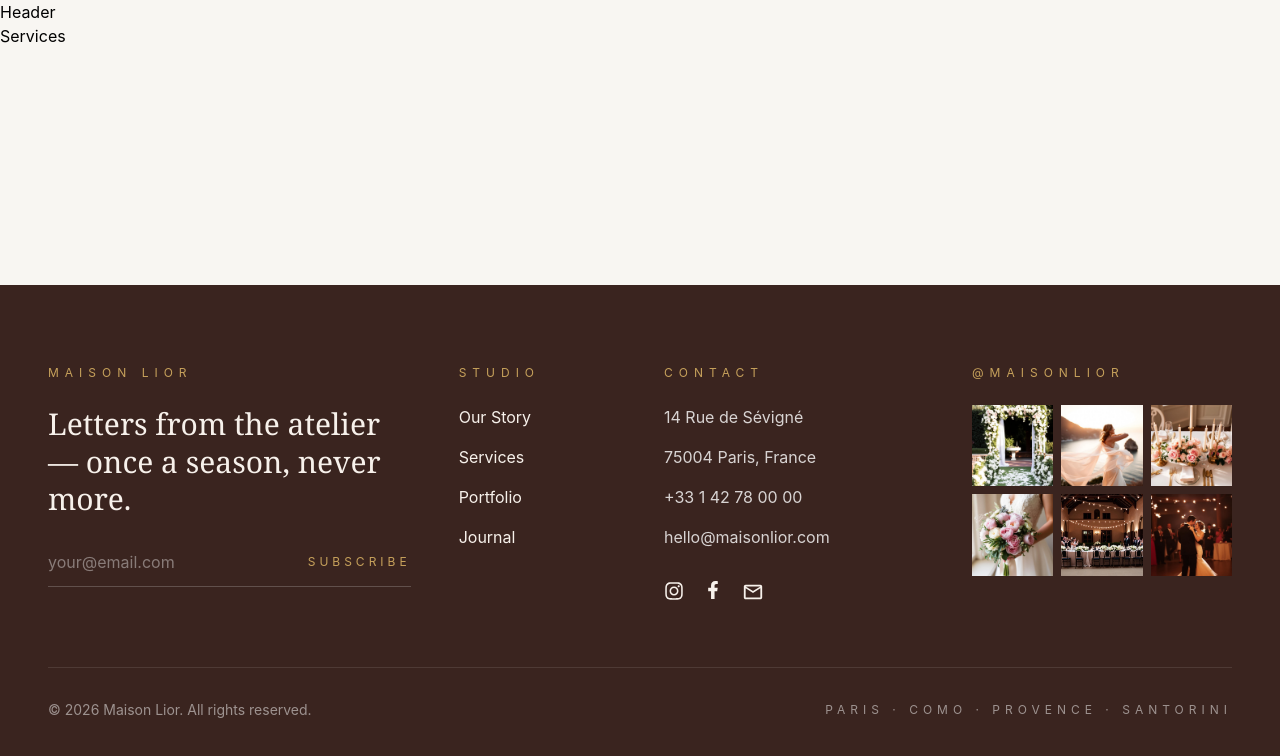
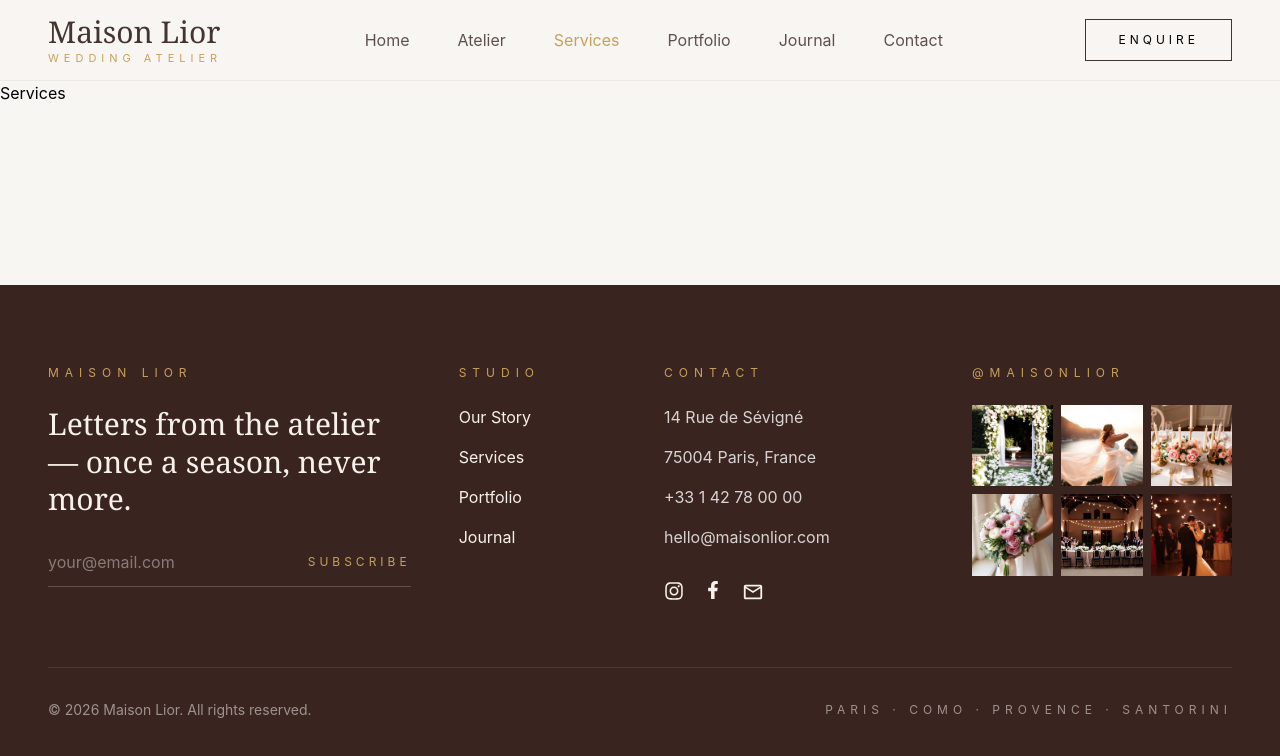
Before and after one commit to Priyankasapp/wedding-planner-webApp, a React (Vite) app: page /services in a window 1280 px wide. Shown: the top 756 px of the page. Built offline with nearby package versions, Linux system fonts and the light colour scheme.

Commit message:
add navbar ...

```diff
--- a/src/components/layout/Header.tsx
+++ b/src/components/layout/Header.tsx
@@ -1,9 +1,138 @@
-
+import { useState } from "react";
+import { Link, NavLink } from "react-router-dom";
+import { HiOutlineMenuAlt3, HiOutlineX } from "react-icons/hi";
 
 const Header = () => {
+  const [open, setOpen] = useState(false);
+
+  const navItems = [
+    { name: "Home", path: "/" },
+    { name: "Atelier", path: "/about" },
+    { name: "Services", path: "/services" },
+    { name: "Portfolio", path: "/portfolio" },
+    { name: "Journal", path: "/journal" },
+    { name: "Contact", path: "/contact" },
+  ];
+
   return (
-    <div>Header</div>
-  )
-}
+    <header className="sticky top-0 z-50 bg-[#F8F6F2]/70 backdrop-blur-xl border-b border-[#DDD8D2]/40">
+      <div className="max-w-[1400px] mx-auto px-6 lg:px-12">
 
-export default Header
+        <div className="h-20 flex items-center justify-between">
+
+          {/* Logo */}
+
+          <Link to="/">
+            <h1 className="font-serif text-3xl text-[#43342F]">
+              Maison Lior
+            </h1>
+
+            <p className="uppercase tracking-[5px] text-[11px] text-[#C6A15B]">
+              Wedding Atelier
+            </p>
+          </Link>
+
+          {/* Desktop */}
+
+          <nav className="hidden lg:flex gap-12">
+
+            {navItems.map((item) => (
+              <NavLink
+                key={item.name}
+                to={item.path}
+                className={({ isActive }) =>
+                  isActive
+                    ? "text-[#C6A15B]"
+                    : "text-[#5E514C] hover:text-[#C6A15B]"
+                }
+              >
+                {item.name}
+              </NavLink>
+            ))}
+
+          </nav>
+
+          {/* Desktop Button */}
+
+          <Link
+            to="/contact"
+            className="hidden lg:block border border-[#43342F] px-8 py-3 uppercase tracking-[4px] text-xs hover:bg-[#43342F] hover:text-white transition"
+          >
+            Enquire
+          </Link>
+
+          {/* Mobile Button */}
+
+          <button
+            className="lg:hidden text-[#43342F]"
+            onClick={() => setOpen(!open)}
+          >
+            {open ? <HiOutlineX size={32} /> : <HiOutlineMenuAlt3 size={32} />}
+          </button>
+
+        </div>
+
+      </div>
+
+      {/* Mobile Menu */}
+
+      <div
+        className={`
+          lg:hidden
+          overflow-hidden
+          transition-all
+          duration-500
+          ${
+            open
+              ? "max-h-[500px] opacity-100"
+              : "max-h-0 opacity-0"
+          }
+        `}
+      >
+        <div className="bg-[#F8F6F2]/95 backdrop-blur-xl border-t border-[#DDD8D2]/40">
+
+          <nav className="flex flex-col py-8">
+
+            {navItems.map((item) => (
+              <NavLink
+                key={item.name}
+                to={item.path}
+                onClick={() => setOpen(false)}
+                className={({ isActive }) =>
+                  `
+                  py-4
+                  text-center
+                  transition
+                  ${
+                    isActive
+                      ? "text-[#C6A15B]"
+                      : "text-[#43342F] hover:text-[#C6A15B]"
+                  }
+                  `
+                }
+              >
+                {item.name}
+              </NavLink>
+            ))}
+
+            <div className="px-8 mt-6">
+
+              <Link
+                to="/contact"
+                onClick={() => setOpen(false)}
+                className="block text-center border border-[#43342F] py-4 uppercase tracking-[4px] text-xs hover:bg-[#43342F] hover:text-white transition"
+              >
+                Enquire
+              </Link>
+
+            </div>
+
+          </nav>
+
+        </div>
+      </div>
+    </header>
+  );
+};
+
+export default Header;
```
